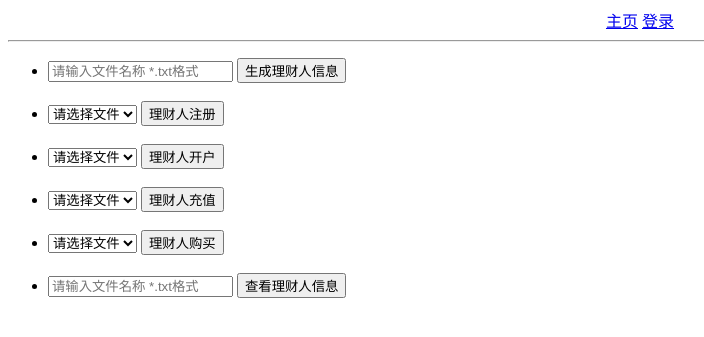
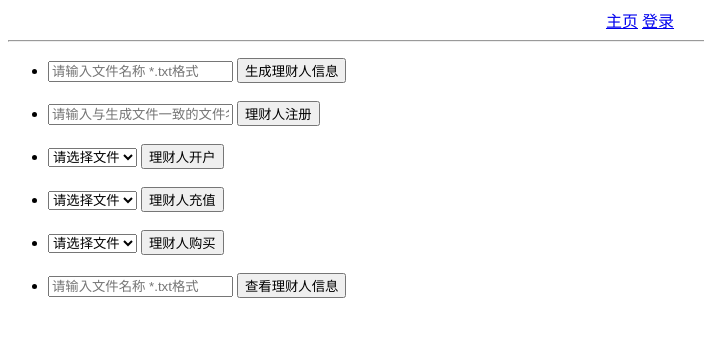
Before and after one commit to WangZhenhai/test_flask, a Flask app: page /user/lender_info in a window 1280 px wide. Shown: the top 337 px of the page, without its empty margins (0-704 px from the left). Run offline with Flask 2, Linux system fonts and the light colour scheme.

Commit message:
update lender—_info.html

```diff
--- a/templates/leader_info.html
+++ b/templates/leader_info.html
@@ -17,9 +17,7 @@
             <li>
                 <form method="post" action="/run">
                     <div class="col-sm-3">
-                        <select name="main_id" id="main_id">
-                            <option value="">请选择文件</option>
-                        </select>
+                        <input type="text" name="filename" placeholder="请输入与生成文件一致的文件名称 *.txt格式">
                         <input value="理财人注册" type="submit"/>
                     </div>
                 </form>
```
